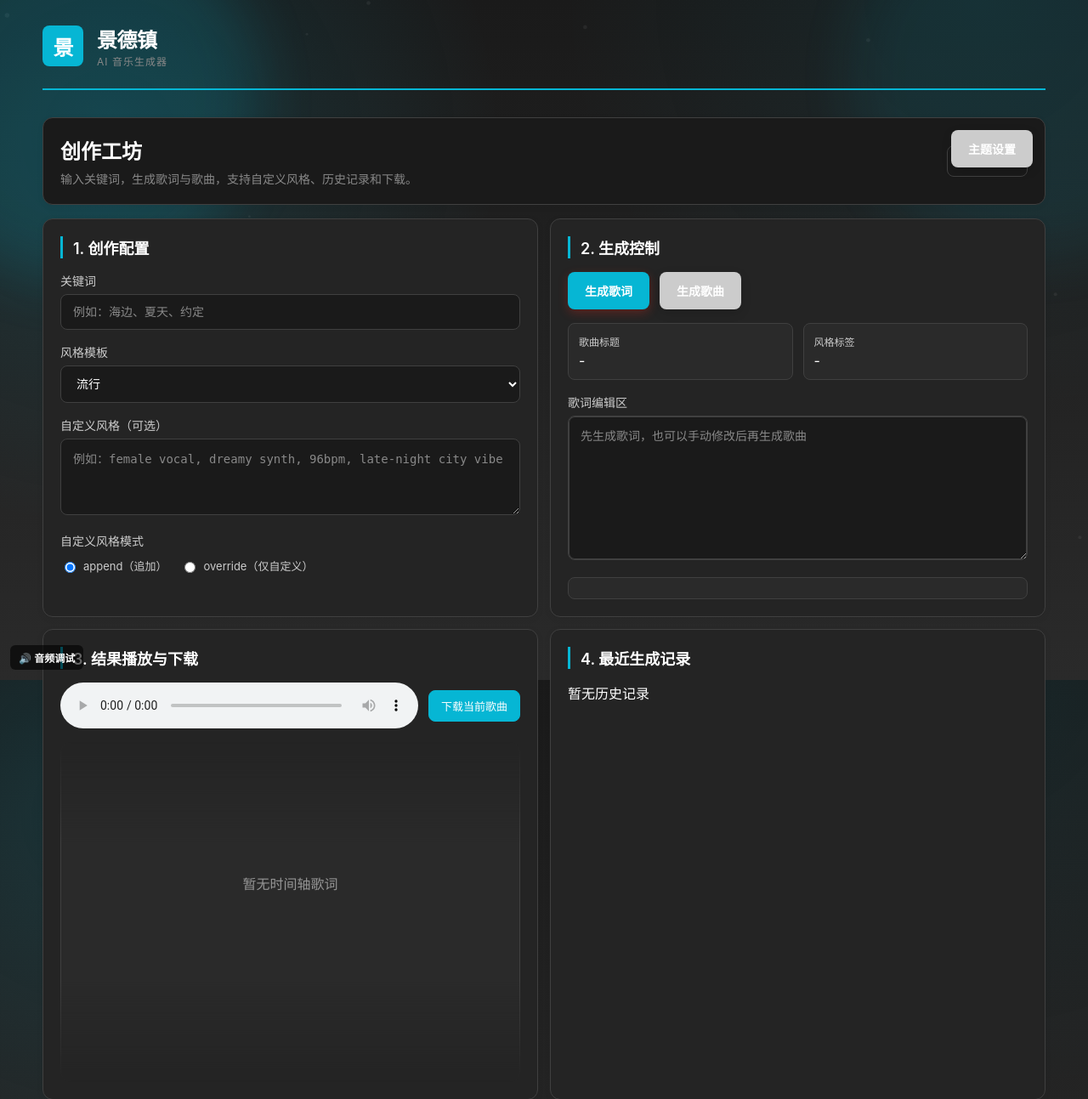
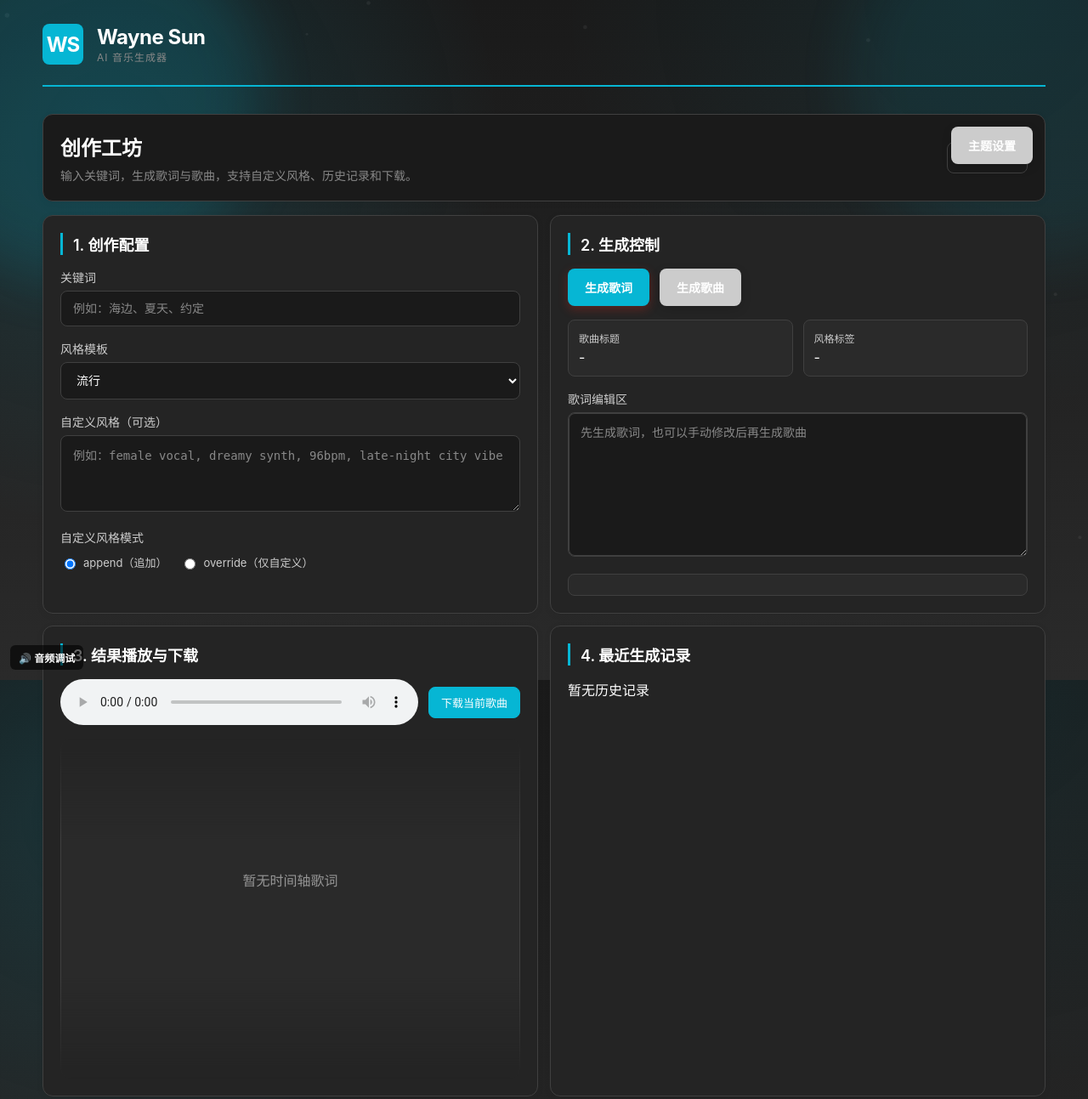
Before and after one commit to rtsun/music_innovation, a FastAPI app: page / in a window 1280 px wide. Shown: the top 1293 px of the page at 85% size. Run offline with FastAPI, Linux system fonts and the light colour scheme; data that the repository does not hold is empty; parts of the project's set-up code (start-up, migrations or seed data) failed here and were passed over.

Commit message:
Update texts to Wayne Sun

```diff
--- a/app/templates/history.html
+++ b/app/templates/history.html
@@ -3,7 +3,7 @@
 <head>
   <meta charset="UTF-8" />
   <meta name="viewport" content="width=device-width, initial-scale=1.0" />
-  <title>历史查询 - 景德镇 AI 音乐</title>
+  <title>历史查询 - Wayne Sun AI 音乐</title>
   <style>
     body { margin: 0; font-family: Arial, sans-serif; background: #f4f6fb; color: #1f2937; }
     .container { max-width: 900px; margin: 0 auto; padding: 20px; }
--- a/app/templates/index.html
+++ b/app/templates/index.html
@@ -3,7 +3,7 @@
 <head>
   <meta charset="UTF-8" />
   <meta name="viewport" content="width=device-width, initial-scale=1.0" />
-  <title>景德镇 AI 音乐生成器</title>
+  <title>Wayne Sun AI 音乐生成器</title>
   <style>
     :root {
       /* 默认配色 - 主色调 (Dark 模式作为基础) */
@@ -483,9 +483,9 @@
   </div>
   <main class="container">
     <div class="brand-header">
-      <div class="brand-logo">景</div>
+      <div class="brand-logo">WS</div>
       <div class="brand-text">
-        <span class="brand-name">景德镇</span>
+        <span class="brand-name">Wayne Sun</span>
         <span class="brand-tagline">AI 音乐生成器</span>
       </div>
     </div>
--- a/run.py
+++ b/run.py
@@ -60,7 +60,7 @@ def main():
 
     # Create window
     window = webview.create_window(
-        title='AI 音乐生成器 - 景德镇',
+        title='AI 音乐生成器 - Wayne Sun',
         url='http://127.0.0.1:8000',
         width=1024,
         height=768,
```
